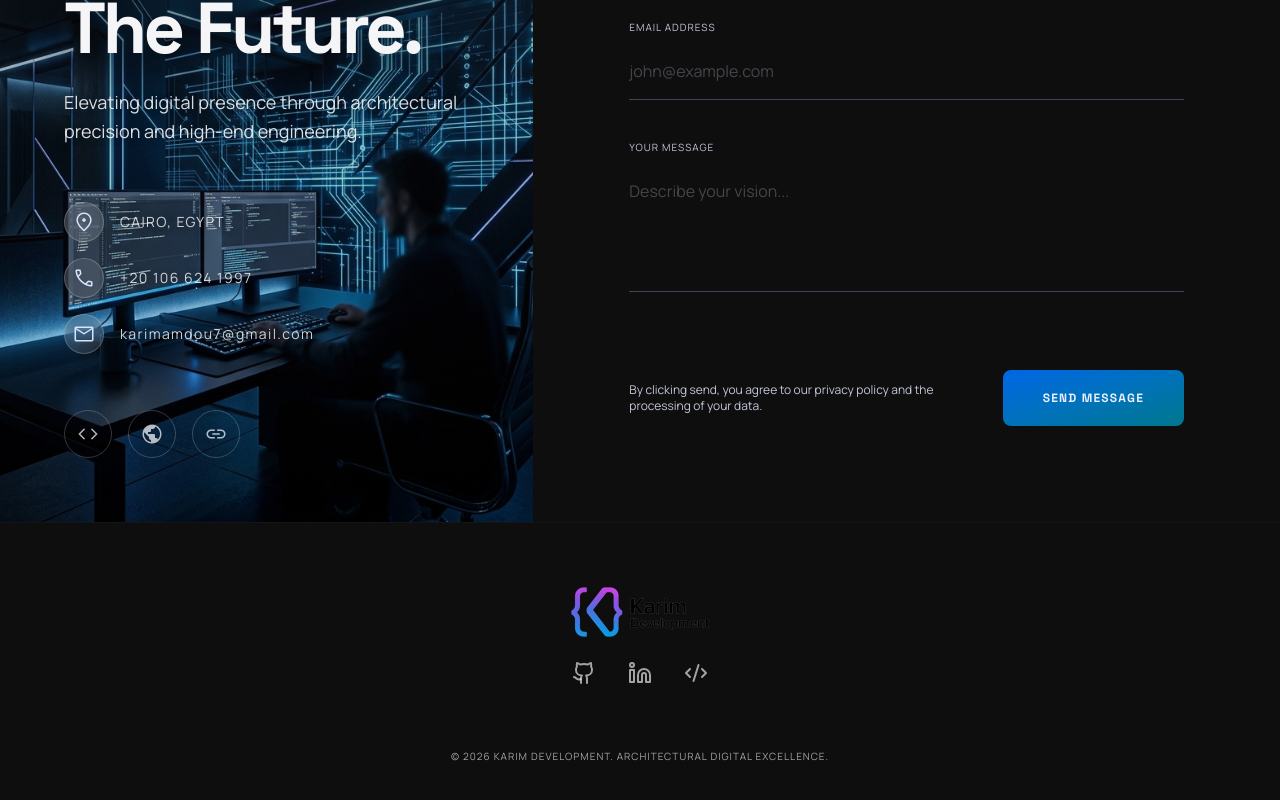
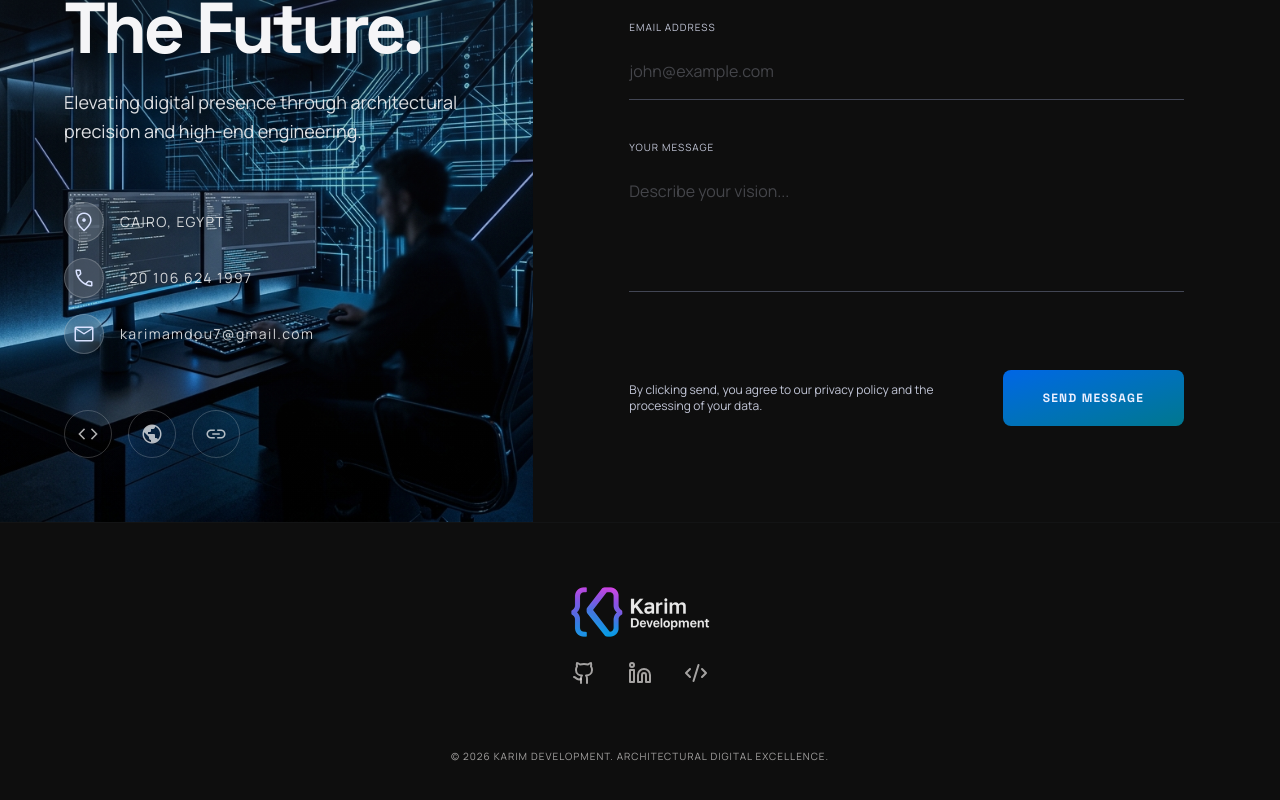
Before and after one commit to KarimAntar/karim-development, a Next.js app: page / in a window 1280 px wide. Shown: the part 5791-6591 px from the top of the page. Built offline with nearby package versions, Linux system fonts and the light colour scheme.

Commit message:
Fix footer logo for dark mode using state-based theme detection

```diff
--- a/components/Footer.tsx
+++ b/components/Footer.tsx
@@ -1,5 +1,6 @@
 'use client';
 
+import { useState, useEffect } from 'react';
 import Link from 'next/link';
 import Image from 'next/image';
 import { usePathname } from 'next/navigation';
@@ -7,24 +8,36 @@ import { Github, Linkedin, Code2 } from 'lucide-react';
 
 export default function Footer() {
   const pathname = usePathname();
+  const [isDark, setIsDark] = useState(true);
+
+  useEffect(() => {
+    // Initial check
+    setIsDark(document.documentElement.classList.contains('dark'));
+
+    // Observe changes to the html class
+    const observer = new MutationObserver((mutations) => {
+      mutations.forEach((mutation) => {
+        if (mutation.attributeName === 'class') {
+          setIsDark(document.documentElement.classList.contains('dark'));
+        }
+      });
+    });
+
+    observer.observe(document.documentElement, { attributes: true });
+    return () => observer.disconnect();
+  }, []);
+
   if (pathname === '/facebook-cover' || pathname === '/linkedin-cover') return null;
 
   return (
     <footer className="bg-surface-container-lowest flex flex-col items-center justify-center w-full border-t border-outline-variant/10 py-16 px-8 overflow-hidden">
-      <div className="mb-6 relative h-[50px] w-[150px]">
-        {/* Light Mode Logo */}
+      <div className="mb-6 relative h-[50px] w-[200px]">
         <Image
-          src="/logo_300x100_black.png"
+          src={isDark ? "/logo_300x100_white.png" : "/logo_300x100_black.png"}
           alt="Karim Development Logo"
           fill
-          className="object-contain opacity-90 hover:opacity-100 transition-opacity dark:hidden"
-        />
-        {/* Dark Mode Logo */}
-        <Image
-          src="/logo_300x100_white.png"
-          alt="Karim Development Logo"
-          fill
-          className="object-contain opacity-90 hover:opacity-100 transition-opacity hidden dark:block"
+          className="object-contain opacity-90 hover:opacity-100 transition-opacity"
+          priority
         />
       </div>
 
```
